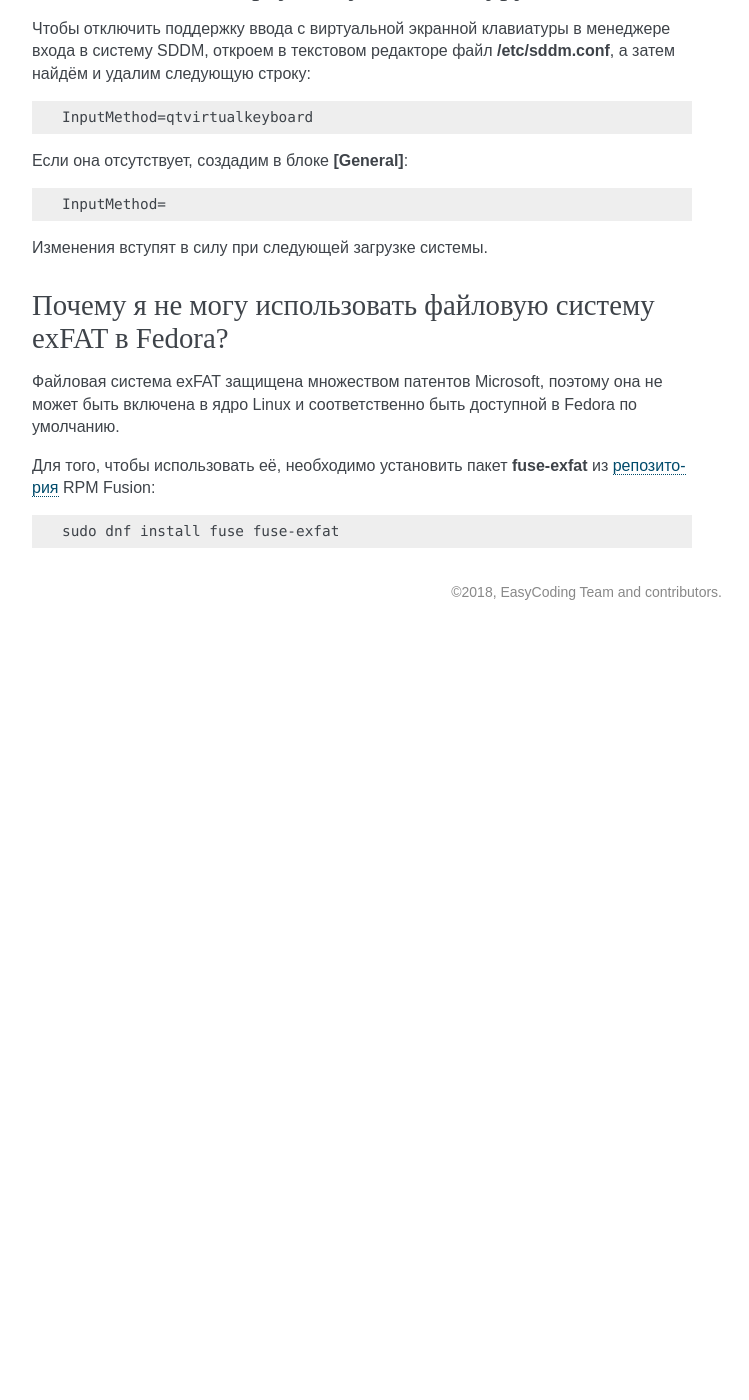
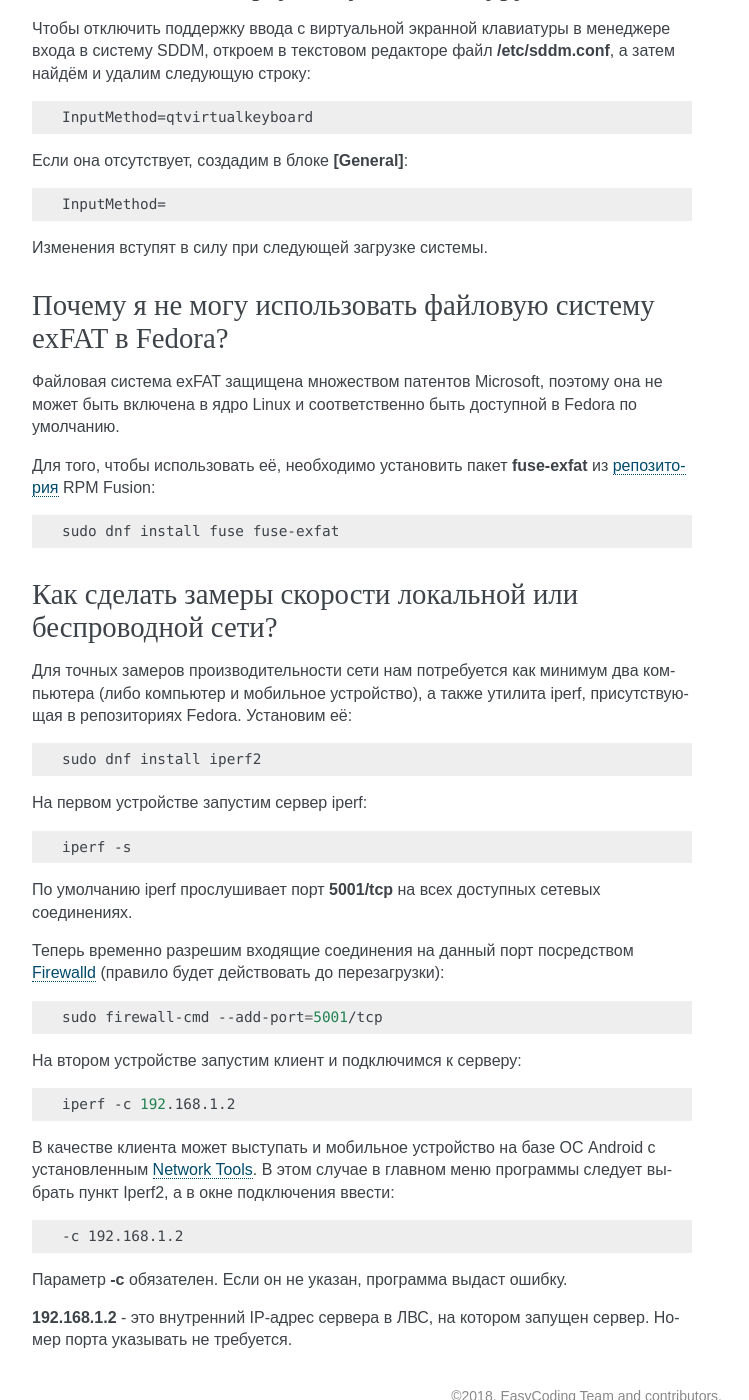
Before and after one commit to RussianFedora/FAQ, a Sphinx documentation site: the page built from source/using-system.rst, in a window 1280 px wide and 1400 px high, scrolled down 13065 px. Shown: the whole window, without its empty margins (388-1137 px from the left). Built offline with Sphinx 7.4.7, drawn with Linux system fonts in a browser that asks for light colours; before the commit the page ends 13695 px from its top, so only the background shows below that.

Commit message:
Added question about iperf.

```diff
--- a/source/using-system.rst
+++ b/source/using-system.rst
@@ -797,3 +797,45 @@
 .. code-block:: bash
 
     sudo dnf install fuse fuse-exfat
+
+.. index:: network speed, скорость сети, iperf
+.. _fedora-iperf:
+
+Как сделать замеры скорости локальной или беспроводной сети?
+================================================================
+
+Для точных замеров производительности сети нам потребуется как минимум два компьютера (либо компьютер и мобильное устройство), а также утилита iperf, присутствующая в репозиториях Fedora. Установим её:
+
+.. code-block:: bash
+
+    sudo dnf install iperf2
+
+На первом устройстве запустим сервер iperf:
+
+.. code-block:: bash
+
+    iperf -s
+
+По умолчанию iperf прослушивает порт **5001/tcp** на всех доступных сетевых соединениях.
+
+Теперь временно разрешим входящие соединения на данный порт посредством :ref:`Firewalld <firewalld-about>` (правило будет действовать до перезагрузки):
+
+.. code-block:: bash
+
+    sudo firewall-cmd --add-port=5001/tcp
+
+На втором устройстве запустим клиент и подключимся к серверу:
+
+.. code-block:: bash
+
+    iperf -c 192.168.1.2
+
+В качестве клиента может выступать и мобильное устройство на базе ОС Android с установленным `Network Tools <https://play.google.com/store/apps/details?id=net.he.networktools>`_. В этом случае в главном меню программы следует выбрать пункт Iperf2, а в окне подключения ввести:
+
+.. code-block:: text
+
+    -c 192.168.1.2
+
+Параметр **-c** обязателен. Если он не указан, программа выдаст ошибку.
+
+**192.168.1.2** - это внутренний IP-адрес сервера в ЛВС, на котором запущен сервер. Номер порта указывать не требуется.
```
